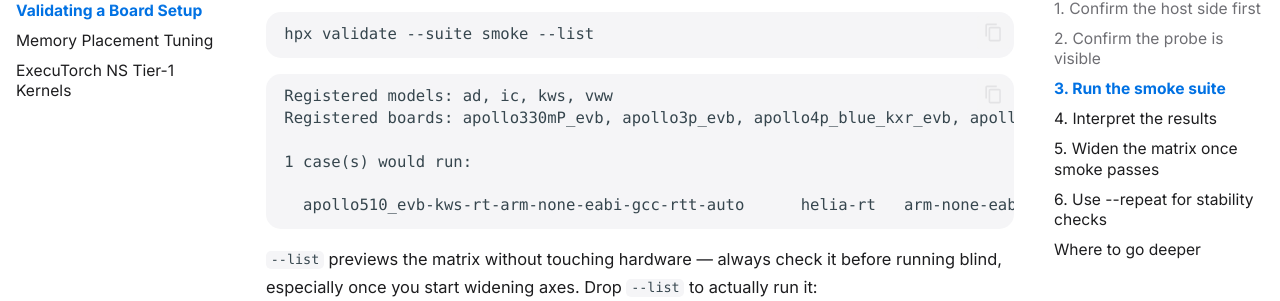
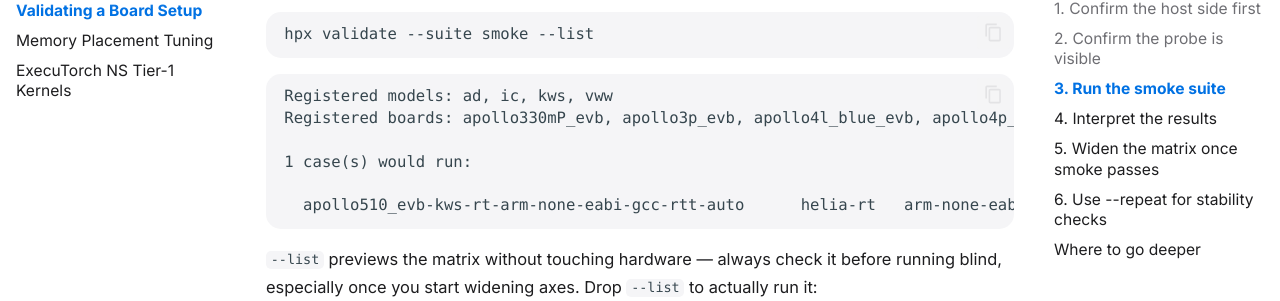
Before and after one commit to AmbiqAI/helia-profiler, an MkDocs documentation site: the page built from docs/guides/validating-a-board-setup.md, in a window 1280 px wide and 900 px high, scrolled down 1297 px. Shown: the part 151-452 px from the top of the window. Built offline with MkDocs 1.6.1 and Material for MkDocs 9.7.7, drawn with Linux system fonts in a browser that asks for light colours; some web fonts are replaced; comment, search, counter and statistics services are not loaded.

Commit message:
validation: register apollo4l_blue_evb; nightly covers all lab board types
The validation matrix gains the Apollo4 Blue Lite EVB (spec derived from the
platform registry like the other boards), which brings the default matrix to
3932 cases. The workflow's default board list now names every board type the
lab has runners for: apollo510_evb, apollo330mP_evb, apollo3p_evb and
apollo4l_blue_evb.

The per-board concurrency group is dropped. A runner takes one job at a time,
so no two jobs can share a probe, and the group only served to throttle the
several runners that now exist for one board type down to one job at a time.

Co-Authored-By: Claude Fable 5.1 <noreply@anthropic.com>

````diff
--- a/docs/guides/validating-a-board-setup.md
+++ b/docs/guides/validating-a-board-setup.md
@@ -61,7 +61,7 @@ hpx validate --suite smoke --list
 
 ```
 Registered models: ad, ic, kws, vww
-Registered boards: apollo330mP_evb, apollo3p_evb, apollo4p_blue_kxr_evb, apollo510_evb
+Registered boards: apollo330mP_evb, apollo3p_evb, apollo4l_blue_evb, apollo4p_blue_kxr_evb, apollo510_evb
 
 1 case(s) would run:
 
````
Also changed, not shown: maintainers/hardware-ci.md (+5 -3 lines), 4 other files.
